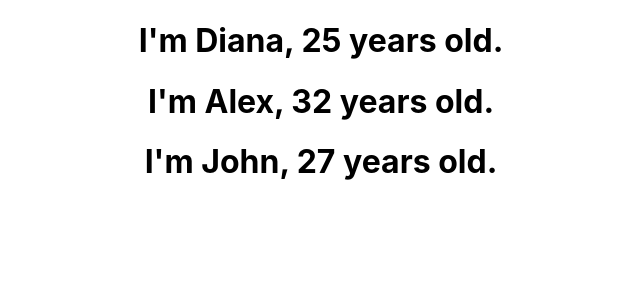
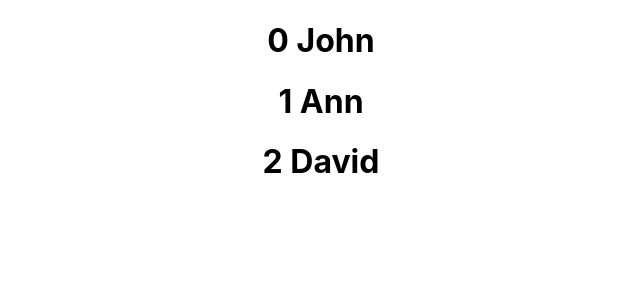
Before and after one commit to sujeewakabeysinghe/React-Basic, a React (Create React App) app: page / in a window 1280 px wide. Shown: the top 300 px of the page, without its empty margins (319-959 px from the left). Built offline with nearby package versions, Linux system fonts and the light colour scheme.

Commit message:
index as key

```diff
--- a/src/App.js
+++ b/src/App.js
@@ -15,7 +15,8 @@ import './App.css';
 // import ParentComponent from './components/parentComponent';
 // import Condition from './components/conditionalRendering';
 // import ListOne from './components/listRendering_1';
-import ListTwo from './components/listRendering_2';
+// import ListTwo from './components/listRendering_2';
+import ListThree from './components/listRendering_3'
 
 function App() {
   return (
@@ -37,8 +38,9 @@ function App() {
       <EventBindingTwo/>
       <ParentComponent/>
       <Condition/>
-      <ListOne/> */}
-      <ListTwo/>
+      <ListOne/>
+      <ListTwo/> */}
+      <ListThree/>
     </div>
   );
 }
--- /dev/null
+++ b/src/components/listRendering_3.js
@@ -0,0 +1,10 @@
+import React from 'react'
+
+function listRendering_3() {
+    const names = ['John','Ann','David']
+const nameList = names.map((name, index)=><h1 key={index}>{index} {name}</h1>)
+
+    return <div>{nameList}</div>
+}
+
+export default listRendering_3
```
